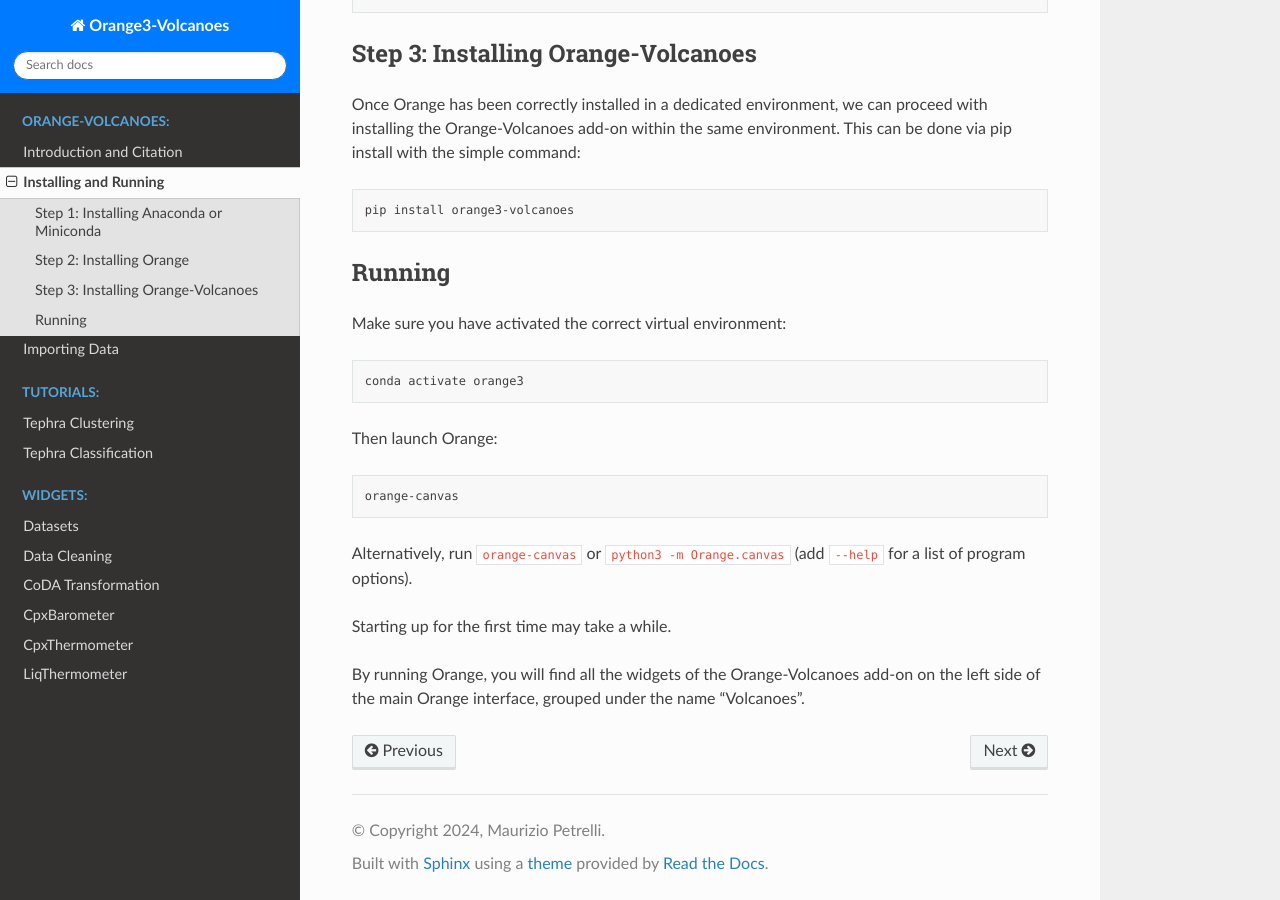
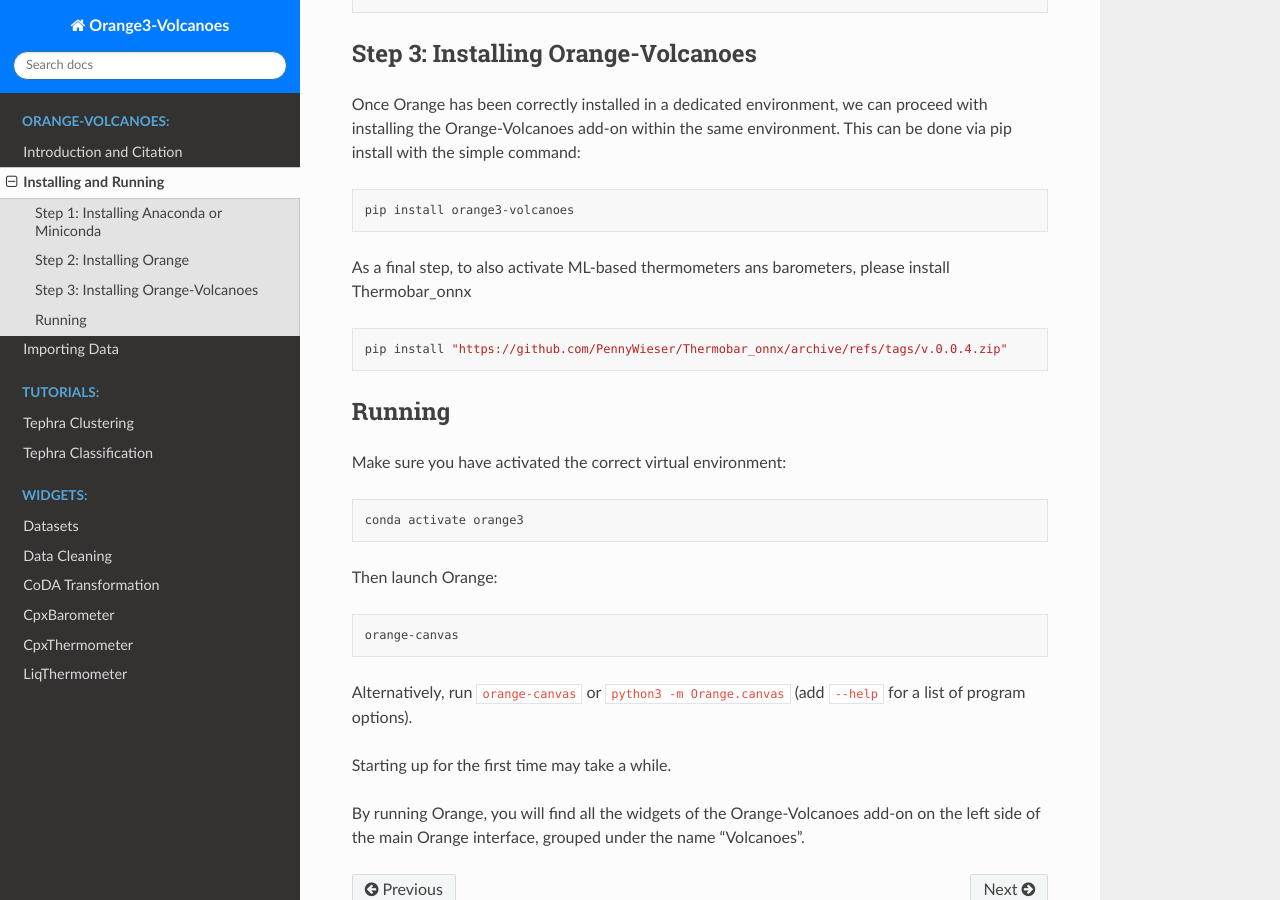
Before and after one commit to AIVolcanoLab/orange3-volcanoes, a Sphinx documentation site: the page built from docs/source/installing.rst, in a window 1280 px wide and 900 px high, scrolled down 654 px. Built offline with Sphinx 7.4.7 and the Read the Docs theme 3.1.0, drawn with Linux system fonts in a browser that asks for light colours.

Commit message:
docs updates

```diff
--- a/docs/source/installing.rst
+++ b/docs/source/installing.rst
@@ -51,6 +51,13 @@ This can be done via pip install with the simple command:
    pip install orange3-volcanoes
 
 
+As a final step, to also activate ML-based thermometers ans barometers, please install Thermobar_onnx
+
+.. code-block:: shell
+
+   pip install "https://github.com/PennyWieser/Thermobar_onnx/archive/refs/tags/v.0.0.4.zip"
+
+
 Running
 ~~~~~~~
 
```
Also changed, not shown: 2 other files.
